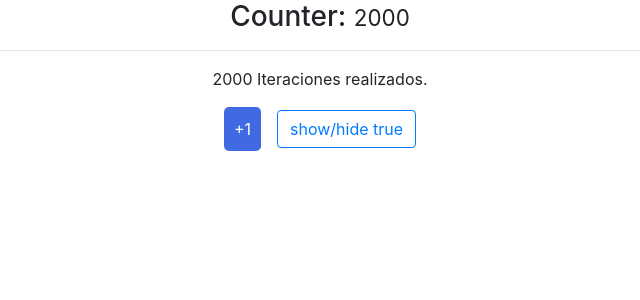
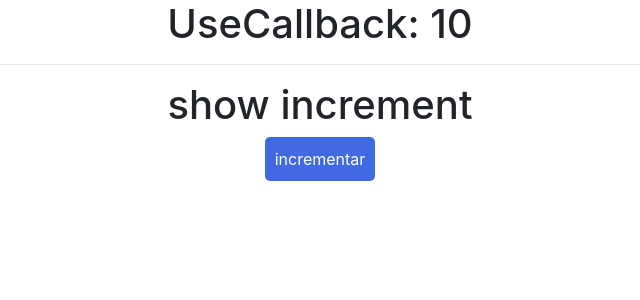
Before and after one commit to adrian1426/ProfundizandoHooks, a React (Create React App) app: page / in a window 1280 px wide. Shown: the top 300 px of the page, without its empty margins (320-960 px from the left). Built offline with nearby package versions, Linux system fonts and the light colour scheme.

Commit message:
useCallback

```diff
--- a/src/App.js
+++ b/src/App.js
@@ -1,11 +1,11 @@
 import React from 'react';
+import CallbackHook from './components/useCallback/CallbackHook';
 import './App.css';
-import { MemoHook } from './components/memo/MemoHook';
 
 function App() {
   return (
     <div className="App">
-      <MemoHook />
+      <CallbackHook />
     </div>
   );
 }
--- /dev/null
+++ b/src/components/useCallback/CallbackHook.js
@@ -0,0 +1,22 @@
+import React, { useState, useCallback } from 'react';
+import ShowIncrement from './ShowIncrement';
+
+const CallbackHook = () => {
+  const [counter, setCounter] = useState(10);
+
+  const increment = useCallback((incremento) => {
+    setCounter(count => count + incremento);
+  }, [setCounter]);
+
+  return (
+    <div>
+      <h1>UseCallback: {counter}</h1>
+      <hr />
+      <ShowIncrement
+        increment={increment}
+      />
+    </div>
+  );
+};
+
+export default CallbackHook;
--- /dev/null
+++ b/src/components/useCallback/ShowIncrement.js
@@ -0,0 +1,20 @@
+import React from 'react';
+
+const ShowIncrement = React.memo(({ increment }) => {
+
+  console.log('increment me volví a renderiza');
+
+  return (
+    <div>
+      <h1>show increment</h1>
+      <button
+        className="btn btn-primary"
+        onClick={() => increment(5)}
+      >
+        incrementar
+      </button>
+    </div>
+  );
+});
+
+export default ShowIncrement;
```
